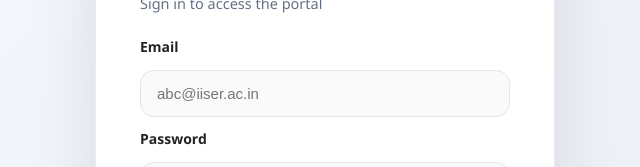
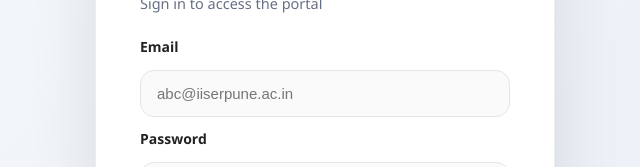
Before and after one commit to codiezz/kptl_resource_portal, a React (Vite) app: page /login in a window 1280 px wide. Shown: the part 296-463 px from the top of the page, without its empty margins (315-955 px from the left). Built offline with nearby package versions, Linux system fonts and the light colour scheme; no server answers.

Commit message:
donedone2

```diff
--- a/src/components/LoginModal.jsx
+++ b/src/components/LoginModal.jsx
@@ -60,7 +60,7 @@
             autoComplete="email"
             value={email}
             onChange={(e) => setEmail(e.target.value)}
-            placeholder="abc@iiser.ac.in"
+            placeholder="abc@iiserpune.ac.in"
             disabled={loading}
             required
           />
--- a/src/pages/Login.jsx
+++ b/src/pages/Login.jsx
@@ -3,7 +3,7 @@
 import { useAuth } from "../context/AuthContext";
 import image from "../components/image/images.png";
 
-const ALLOWED_EMAIL_DOMAIN = "@iiser.ac.in";
+const ALLOWED_EMAIL_DOMAIN = "@iiserpune.ac.in";
 const MIN_PASSWORD_LENGTH = 6;
 
 export default function Login() {
@@ -125,7 +125,7 @@
                 autoComplete="email"
                 value={email}
                 onChange={(e) => setEmail(e.target.value)}
-                placeholder="abc@iiser.ac.in"
+                placeholder="abc@iiserpune.ac.in"
                 disabled={submitting}
                 required
               />
@@ -177,7 +177,7 @@
                 autoComplete="email"
                 value={regEmail}
                 onChange={(e) => setRegEmail(e.target.value)}
-                placeholder="abc@iiser.ac.in"
+                placeholder="abc@iiserpune.ac.in"
                 disabled={regSubmitting}
                 required
               />
```
Also changed, not shown: 2 other files (tests, documents, lock files or other folders).
